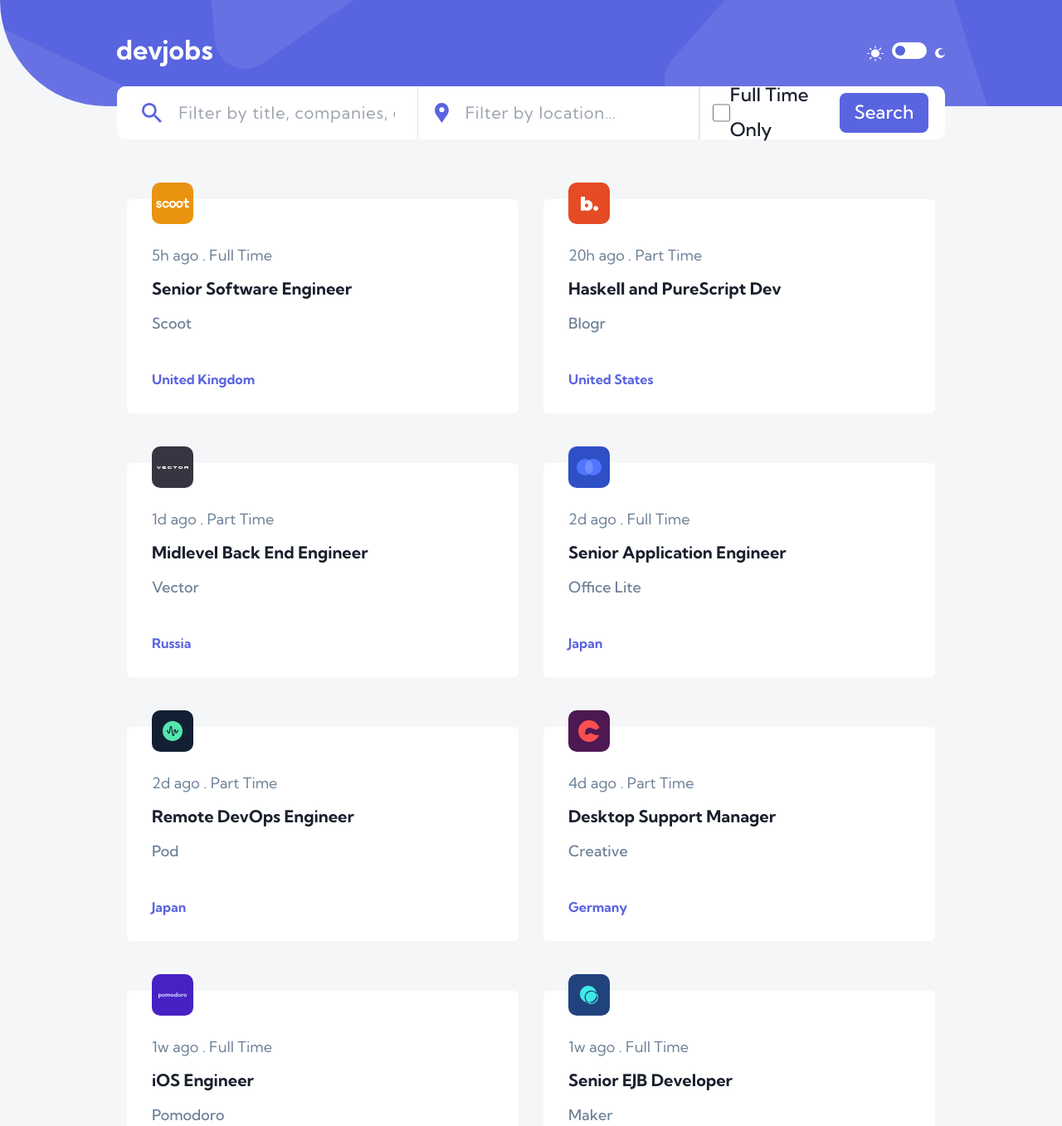
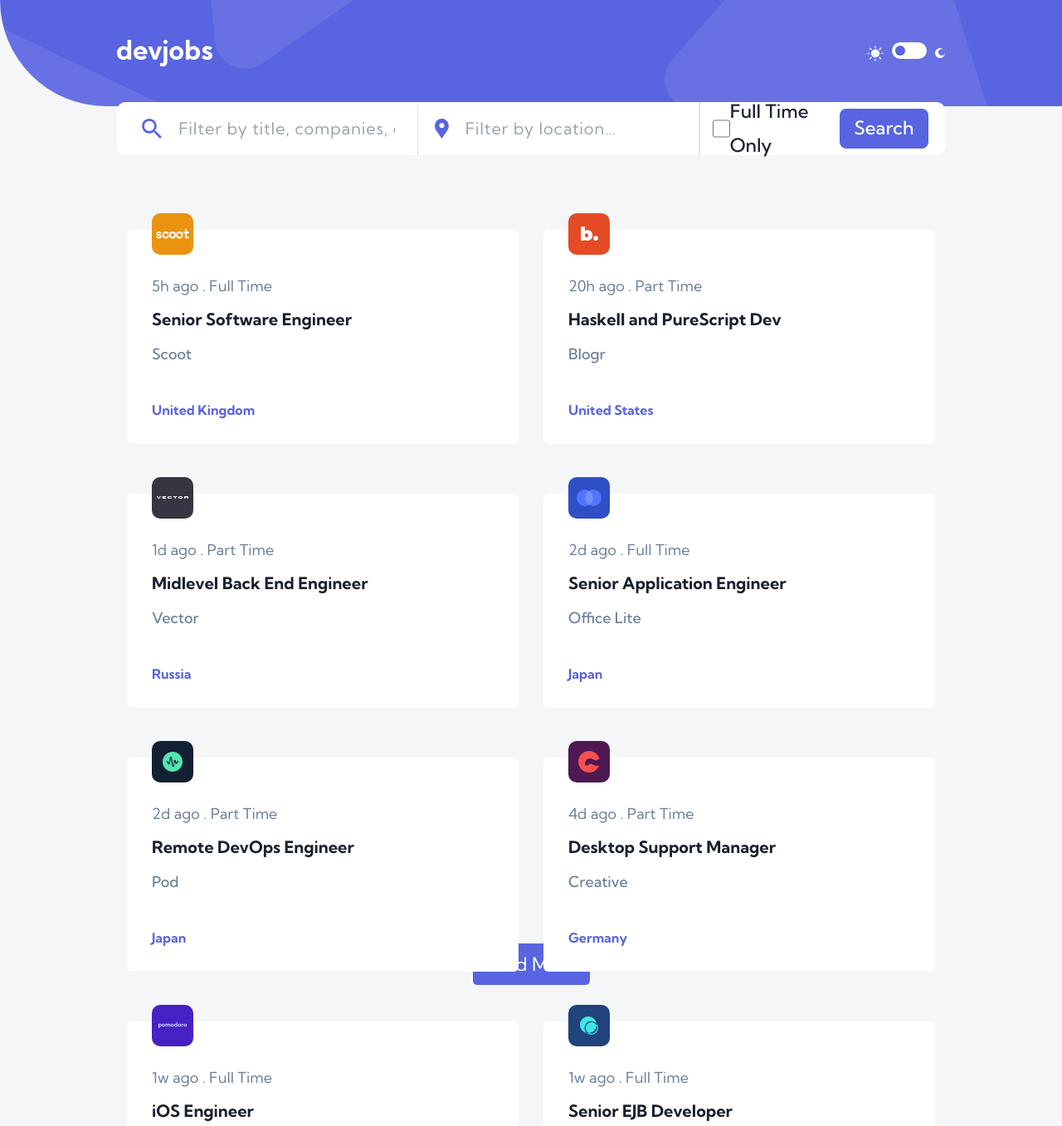
Before and after one commit to Steph-en/DevJobs, an Angular app: page / in a window 1280 px wide. Shown: the top 1357 px of the page at 83% size. Built offline with nearby package versions, Linux system fonts and the light colour scheme.

Commit message:
Fix: Fixed filter functionality

```diff
--- a/src/app/pages/home/home.component.css
+++ b/src/app/pages/home/home.component.css
@@ -1,6 +1,9 @@
 .home {
+    width: 100%;
+    height: 100vh;
     display: flex;
     flex-direction: column;
+    justify-content: space-between;
 }
 
 .filter {
@@ -11,9 +14,7 @@
 }
 
 form {
-    position: relative;
-    left: 0;
-    top: 17vh;
+    margin: 5.5em 0 4em 0;
     width: 78%;
     height: 8vh;
     display: flex;
@@ -159,12 +160,9 @@ label {
 }
 
 .job {
-    position: relative;
     gap: 60px 30px;
     padding: 0;
     margin: 0;
-    top: 26vh;
-    left: 0;
     width: 100%;
     height: 100vh;
     display: flex;
@@ -173,8 +171,7 @@ label {
 }
 
 .load-more {
-    position: absolute;
-    top: 60em;
+    margin: 2em 0;
     width: 100%;
     height: 10vh;
     display: flex;
@@ -186,6 +183,7 @@ label {
     width: 141px;
     height: 50px;
     padding: 5px;
+    margin: 30px 0;
     background-color: #5964E0;
     color: #FFFFFF;
     border-radius: 5px;
--- a/src/app/pages/home/home.component.html
+++ b/src/app/pages/home/home.component.html
@@ -12,8 +12,7 @@
             <label class="contract">
                 <input type="checkbox" class="checkmark" (click)="toggleCheckmark()" #check />
                 <span>Full Time Only</span>
-                <button class="primary" type="button"
-                    (click)="filterResults(filter.value || location.value || check.value)">Search</button>
+                <button class="primary" type="button" (click)="filterResults(filter.value || location.value || check.value)">Search</button>
             </label>
         </form>
     </section>
--- a/src/app/pages/home/home.component.ts
+++ b/src/app/pages/home/home.component.ts
@@ -18,7 +18,7 @@ export class HomeComponent implements OnInit {
   currentJob = 0;
   jobsToDisplay = 9;
 
-  constructor(private appService: AppService) {}
+  constructor(private appService: AppService) { }
 
   toggleCheckmark() {
     const checkmark = document.querySelector('.checkmark');
@@ -44,7 +44,7 @@ export class HomeComponent implements OnInit {
   ngOnInit(): void {
     this.appService.getAllJoblocations().subscribe((jobLocations: JobLocation[]) => {
       this.jobLocationList = jobLocations;
-      if(this.currentJob < this.jobLocationList.length) {
+      if (this.currentJob < this.jobLocationList.length) {
 
         this.displayMoreJob()
       } else {
@@ -58,11 +58,9 @@ export class HomeComponent implements OnInit {
   filterResults(text: string) {
     if (!text) this.filteredLocationList = this.jobLocationList;
 
-    this.filteredLocationList = this.jobLocationList.filter(
-      jobLocation => jobLocation.company.toLowerCase().includes(text.toLowerCase()) || jobLocation.position.toLowerCase().includes(text.toLowerCase())
-      || jobLocation.location.toLowerCase().includes(text.toLowerCase()) || jobLocation.contract === 'Full Time'
+    this.filteredLocationList = this.jobLocationList.filter(jobLocation => jobLocation.company.toLowerCase().includes(text.toLowerCase())
+      || jobLocation.position.toLowerCase().includes(text.toLowerCase()) || jobLocation.location.toLowerCase().includes(text.toLowerCase()) || jobLocation.contract.toLowerCase() == 'Full Time'
     )
     console.log(text);
-
   }
 }
```
